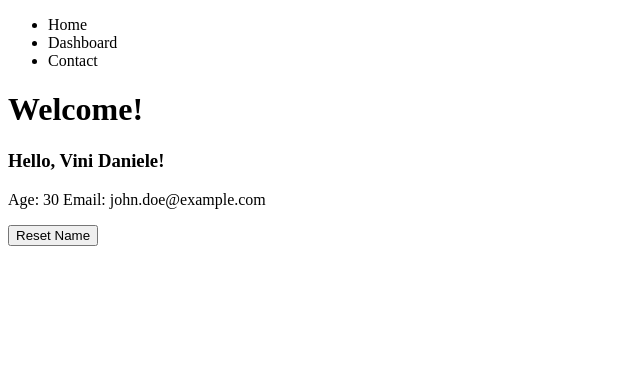
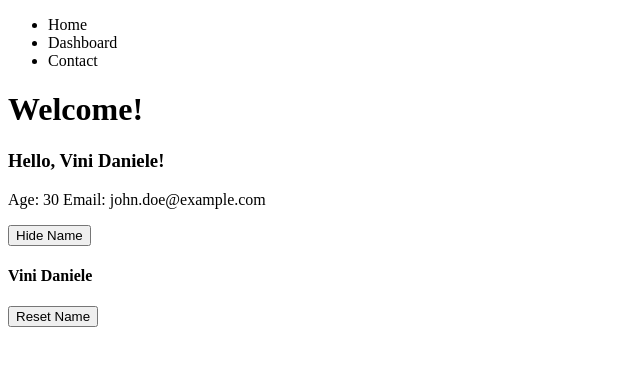
Before and after one commit to viniciodanielem-arg/cps4006, a React (Vite) app in the folder vite-project/: page / in a window 1280 px wide. Shown: the top 366 px of the page, without its empty margins (0-640 px from the left). Built offline with nearby package versions, Linux system fonts and the light colour scheme.

Commit message:
conditional

```diff
--- a/vite-project/src/components/UserCard.jsx
+++ b/vite-project/src/components/UserCard.jsx
@@ -2,15 +2,23 @@ import React, { useState } from 'react';
 
 const UserCard = (props) => {
     const { age, email } = props;
-    const [name, setName] = useState("Vini Daniele");
-    const resetName = () => {
-        setName("");
-    }
+    const [name, setName,] = useState("Vini Daniele")
+    const [showingName, showName] = useState(true);
+    const resetName = () => { setName("");}
+
+    const showNametoggle = () => {
+        showName(!showingName);
+
+    };
+
+
 
     return (
         <div>
             <h3>Hello, {name}!</h3>
             <p>Age: {age} Email: {email}</p>
+            <button onClick={showNametoggle}>{showingName ? "Hide Name" : "Show Name"}</button>
+            <h4>{showingName ? name : null}</h4>
             <button onClick={resetName}>Reset Name</button>
         </div>
     );
```
